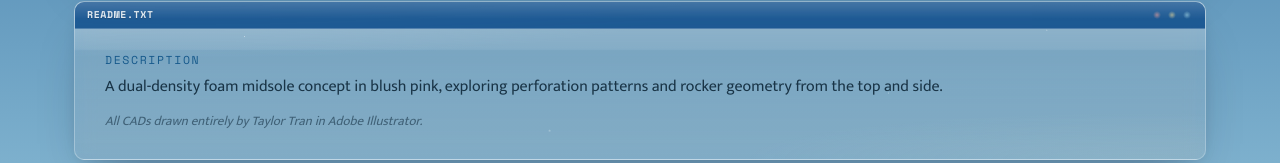
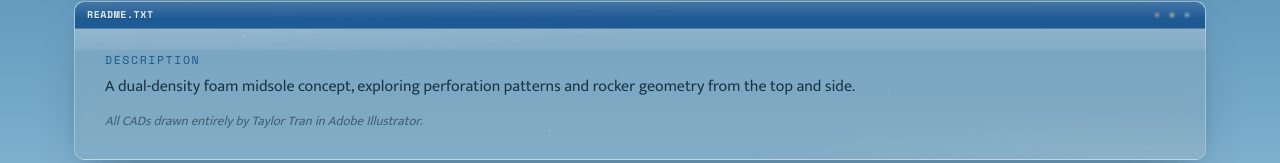
Before and after one commit to taayylort/footwearportfolio, a plain HTML site: page projects/project-09.html in a window 1280 px wide. Shown: the part 875-1038 px from the top of the page. Drawn offline with nearby package versions, Linux system fonts and the light colour scheme.

Commit message:
Update project-09.html

```diff
--- a/projects/project-09.html
+++ b/projects/project-09.html
@@ -51,7 +51,7 @@
     <span class="tank-led" aria-hidden="true"></span>
     <div class="tank-inner">
       <span class="eyebrow">Description</span>
-      <p>A dual-density foam midsole concept in blush pink, exploring perforation patterns and rocker geometry from the top and side.</p>
+      <p>A dual-density foam midsole concept, exploring perforation patterns and rocker geometry from the top and side.</p>
       <p style="margin-top:10px; color:rgba(11,36,54,0.55); font-size:0.82rem; font-style:italic;">All CADs drawn entirely by Taylor Tran in Adobe Illustrator.</p>
     </div>
   </div>
```
